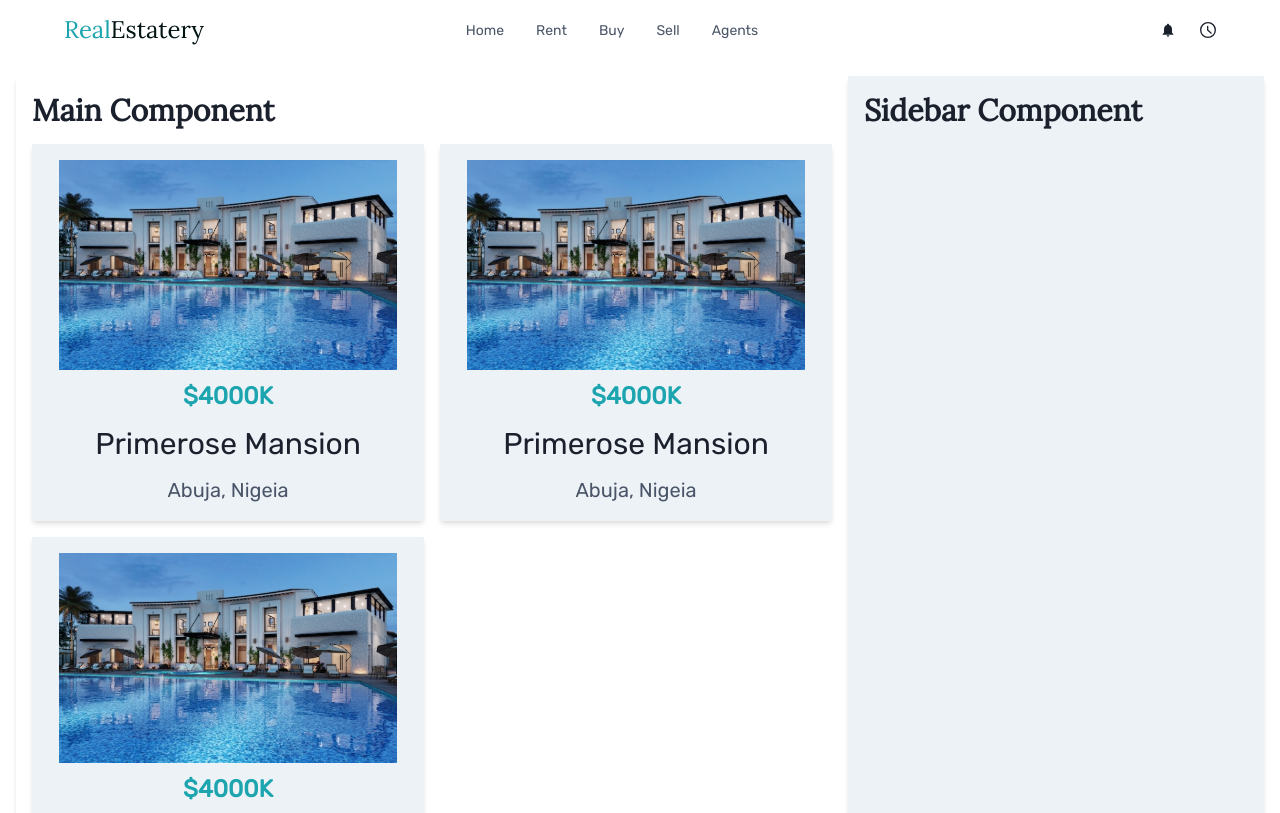
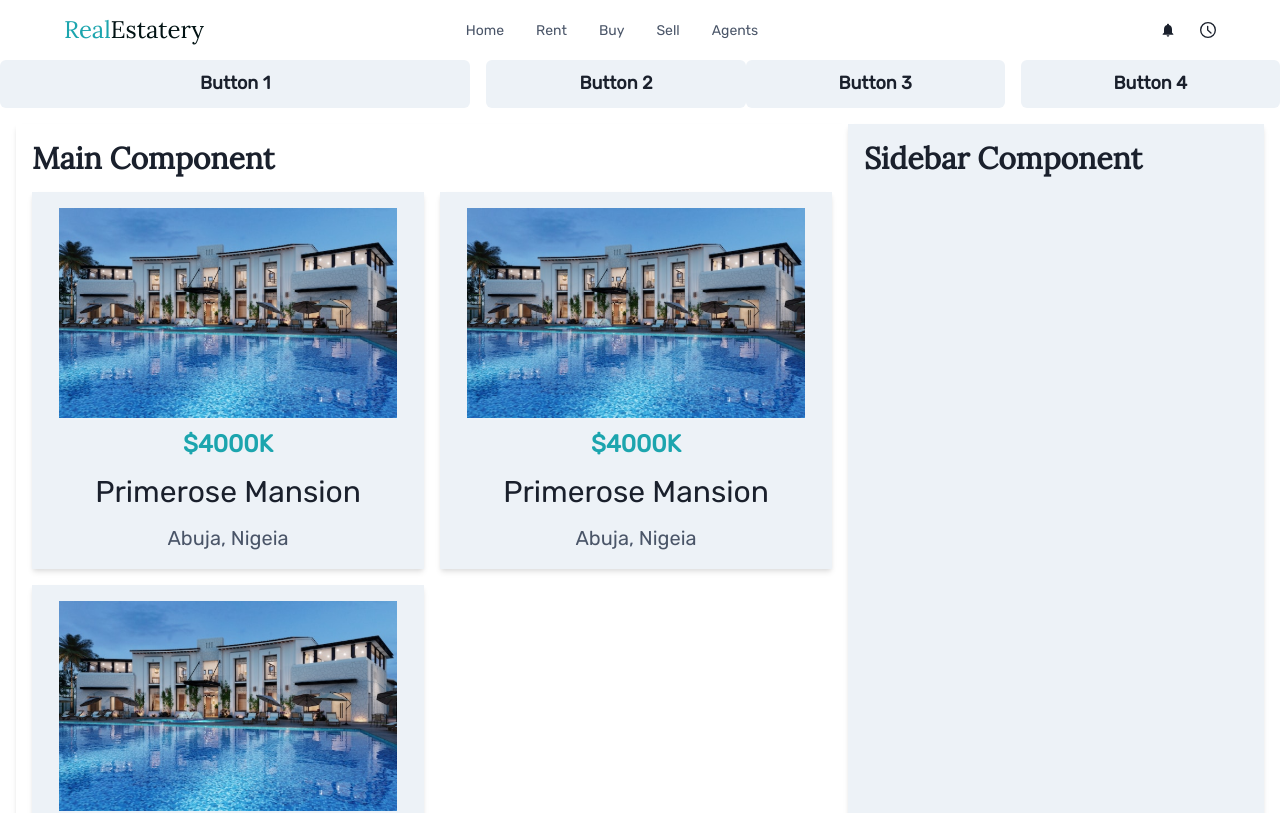
Before and after one commit to Ajyupdate/freestyle, a Next.js app: page /buy in a window 1280 px wide. Shown: the top 813 px of the page. Built offline with nearby package versions, Linux system fonts and the light colour scheme.

Commit message:
before pull

```diff
--- a/component/layout/buy/Layout.tsx
+++ b/component/layout/buy/Layout.tsx
@@ -90,6 +90,7 @@ export interface IBuyLayout{
 
 
 import { Box, Flex, Heading, SimpleGrid, useBreakpointValue } from "@chakra-ui/react";
+import LayoutMenu from "./LayoutMenu";
 import Nav from "./Nav";
 
 function BuyLayout({children, sidebarContent}: IBuyLayout) {
@@ -101,6 +102,7 @@ function BuyLayout({children, sidebarContent}: IBuyLayout) {
       {/* Top Navigation */}
 
         <Nav/>
+        <LayoutMenu/>
 
 
       {/* Body */}
--- /dev/null
+++ b/component/layout/buy/LayoutMenu.tsx
@@ -0,0 +1,21 @@
+import { Flex, Button } from "@chakra-ui/react";
+
+function LayoutMenu() {
+  return (
+    <Flex direction={["column", "row"]} align="center" justify="center">
+      <Button size="lg" flex="2" mr={[0, "1rem"]} mb={["1rem", 0]}>
+        Button 1
+      </Button>
+      <Button size="lg" flex="1" mb={["1rem", 0]}>
+        Button 2
+      </Button>
+      <Button size="lg" flex="1" mr={[0, "1rem"]}>
+        Button 3
+      </Button>
+      <Button size="lg" flex="1">
+        Button 4
+      </Button>
+    </Flex>
+  );
+}
+export default LayoutMenu
```
